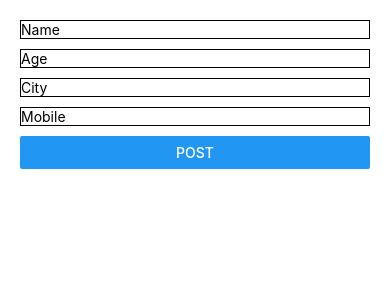
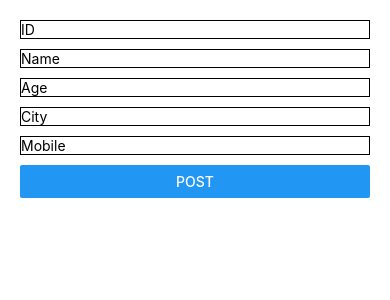
Before and after one commit to Rasujon3/untitled3, a React Native app: screen / in a window 390 px wide. Shown: the top 300 px of the page. Built offline with nearby package versions, Linux system fonts and the light colour scheme.

Commit message:
97 Update Data into Database via rest api
97 Update Data into Database via rest api

```diff
--- a/App.js
+++ b/App.js
@@ -10,14 +10,16 @@ class App extends Component {
             age: "",
             city: "",
             mobile: "",
+            id: ""
         };
     }
 
     DataPost = () => {
-        let URL = 'http://apishooter.com/addPerson';
+        let URL = "http://apishooter.com/updatePersonById";
         let ConfigHeader = {Accept: 'application/json',
             'Content-type': 'application/json'};
         let ConfigBody = JSON.stringify({
+            id: this.state.id,
             name: this.state.name,
             age: this.state.age,
             city: this.state.city,
@@ -37,6 +39,10 @@ class App extends Component {
     render() {
         return (
             <View style={{margin: 20}}>
+                <TextInput placeholder="ID" onChangeText={(text) => {
+                    this.setState({id: text});
+                }} style={{borderWidth: 1, marginBottom: 10}}/>
+
                 <TextInput placeholder="Name" onChangeText={(text) => {
                     this.setState({name: text});
                 }} style={{borderWidth: 1, marginBottom: 10}}/>
```
